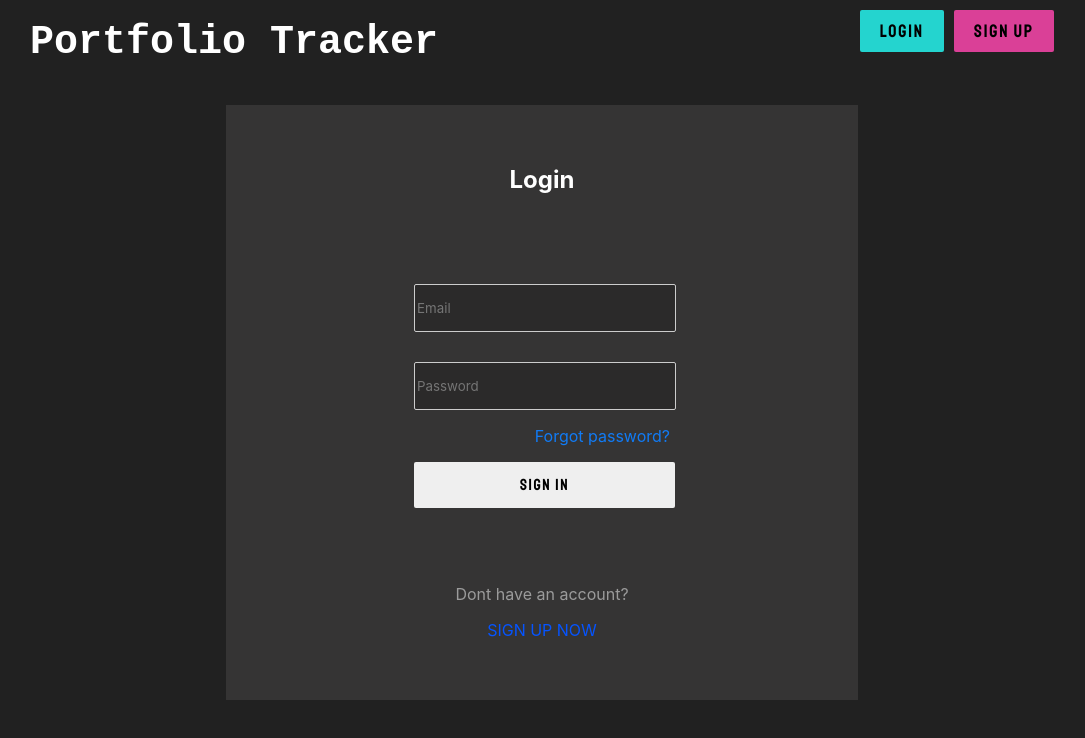
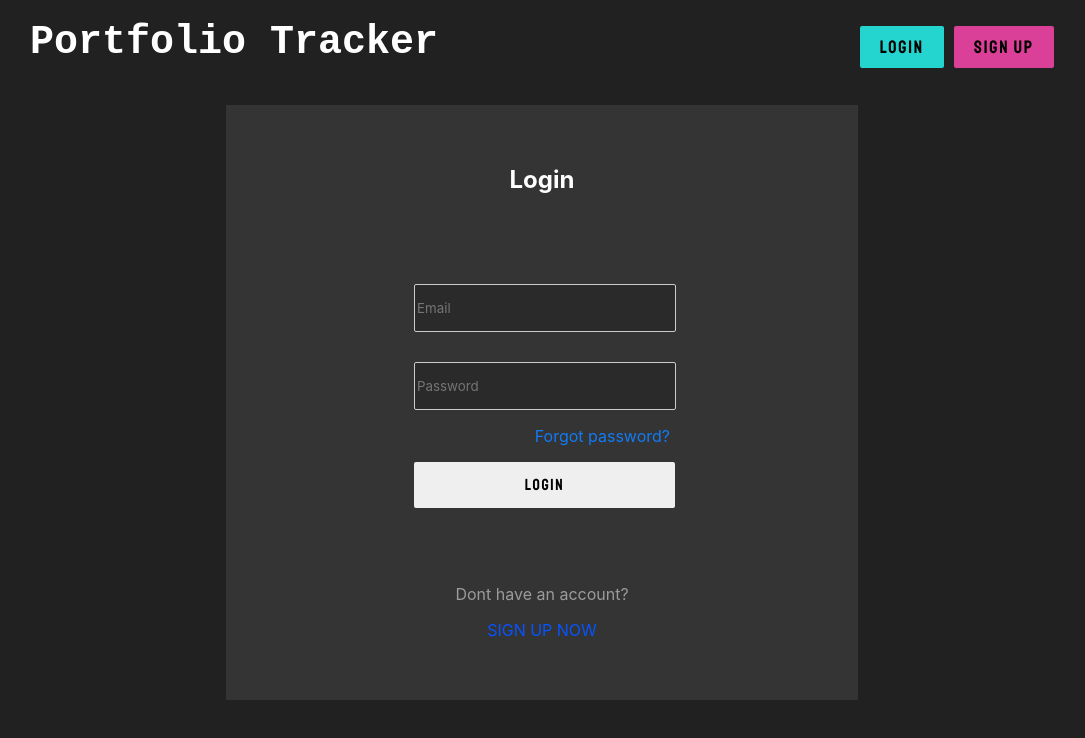
Before and after one commit to JonoMitter/portfolio-tracker, a React (Create React App) app in the folder frontend/: page /login in a window 1280 px wide. Shown: the top 738 px of the page, without its empty margins (98-1183 px from the left). Built offline with nearby package versions, Linux system fonts and the light colour scheme; no server answers.

Commit message:
Reverted margin & padding for right nav items

```diff
--- a/frontend/src/pages/components/LoginForm.tsx
+++ b/frontend/src/pages/components/LoginForm.tsx
@@ -67,7 +67,7 @@ const LoginForm = (props: { setUser: (user: GetUserResponse) => void }) => {
         </div>
 
         <p className="passforget">Forgot password?</p>
-        <input type="submit" value="Sign in" className="signinbutton" />
+        <input type="submit" value="Login" className="signinbutton" />
       </form>
 
       <div className="group2">
--- a/frontend/src/pages/components/Navbar.scss
+++ b/frontend/src/pages/components/Navbar.scss
@@ -7,9 +7,9 @@ nav {
 }
 
 ul{
-  list-style-type: 0;
-  margin: 0;
-  padding: 0;
+  list-style-type: none;
+  // margin: 0;
+  // padding: 0;
 }
 
 li{
```
